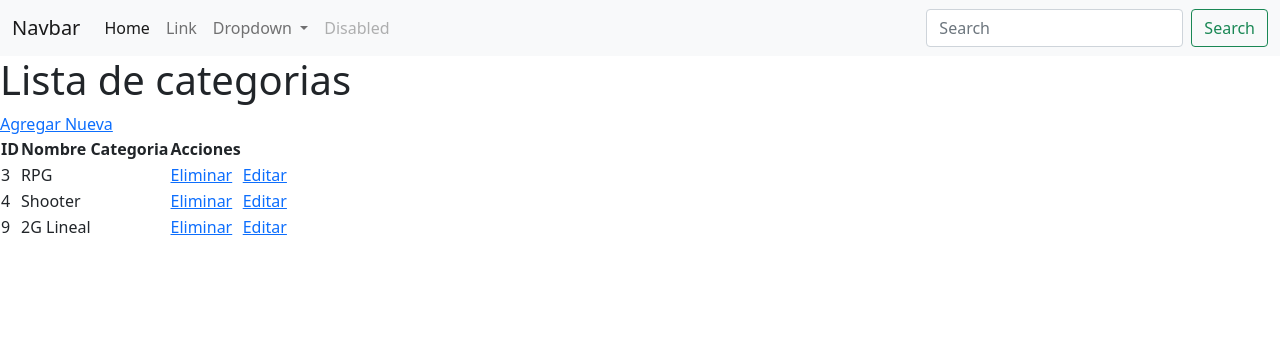
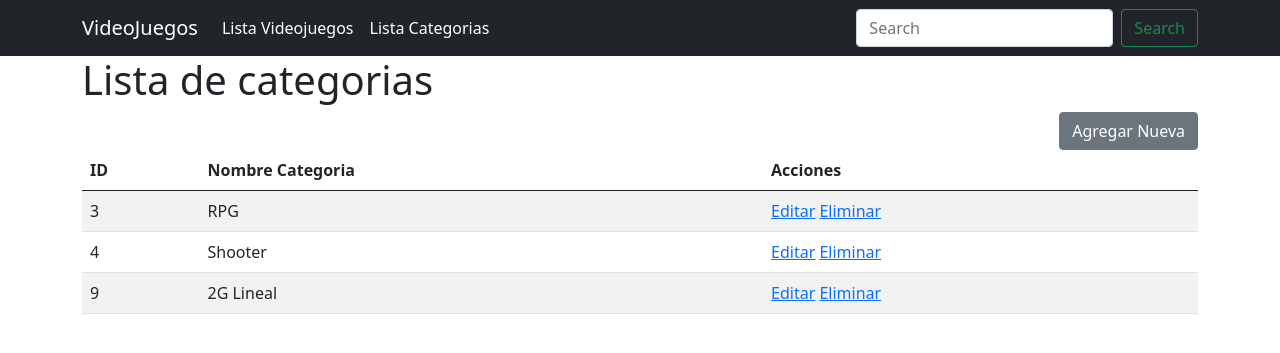
Before and after one commit to gerashdo/frameworksclass, a Django app: page /categorias/lista/ in a window 1280 px wide. Shown: the top 353 px of the page. Run offline with Django 3.2, Linux system fonts and the light colour scheme; data comes from the database, SQL or seed files in the repository; some libraries are stand-ins or nearby versions.

Commit message:
Agregado Bootstrap a juegos y categorias

```diff
--- a/videojuegos/videojuego/templates/base.html
+++ b/videojuegos/videojuego/templates/base.html
@@ -12,34 +12,33 @@
     </title>
 </head>
 <body>
-    <nav class="navbar navbar-expand-lg navbar-light bg-light">
-        <div class="container-fluid">
-          <a class="navbar-brand" href="#">Navbar</a>
+    <nav class="navbar navbar-expand-lg navbar-dark bg-dark">
+        <div class="container">
+          <a class="navbar-brand" href="{% url 'videojuego:lista_videojuegos' %}">VideoJuegos</a>
           <button class="navbar-toggler" type="button" data-bs-toggle="collapse" data-bs-target="#navbarSupportedContent" aria-controls="navbarSupportedContent" aria-expanded="false" aria-label="Toggle navigation">
             <span class="navbar-toggler-icon"></span>
           </button>
           <div class="collapse navbar-collapse" id="navbarSupportedContent">
             <ul class="navbar-nav me-auto mb-2 mb-lg-0">
               <li class="nav-item">
-                <a class="nav-link active" aria-current="page" href="#">Home</a>
+                <a class="nav-link active" aria-current="page" href="{% url 'videojuego:lista_videojuegos' %}">Lista Videojuegos</a>
               </li>
               <li class="nav-item">
-                <a class="nav-link" href="#">Link</a>
+                <a class="nav-link active" aria-current="page" href="{% url 'categoria:lista_categoria' %}">Lista Categorias</a>
               </li>
+              <!--
               <li class="nav-item dropdown">
                 <a class="nav-link dropdown-toggle" href="#" id="navbarDropdown" role="button" data-bs-toggle="dropdown" aria-expanded="false">
-                  Dropdown
+                  Opciones
                 </a>
-                <ul class="dropdown-menu" aria-labelledby="navbarDropdown">
-                  <li><a class="dropdown-item" href="#">Action</a></li>
-                  <li><a class="dropdown-item" href="#">Another action</a></li>
+                <ul class="dropdown-menu" aria-labelledby="navbarDropdownMenuLink">
+                  <li><a class="dropdown-item" href="#">Categorias</a></li>
+                  <li><a class="dropdown-item" href="#">Top 10</a></li>
                   <li><hr class="dropdown-divider"></li>
-                  <li><a class="dropdown-item" href="#">Something else here</a></li>
+                  <li><a class="dropdown-item" href="#">YouTube</a></li>
                 </ul>
               </li>
-              <li class="nav-item">
-                <a class="nav-link disabled" href="#" tabindex="-1" aria-disabled="true">Disabled</a>
-              </li>
+              -->
             </ul>
             <form class="d-flex">
               <input class="form-control me-2" type="search" placeholder="Search" aria-label="Search">
@@ -48,11 +47,16 @@
           </div>
         </div>
       </nav>
-    {% block contenido %}
 
-    {% endblock contenido %}
-    <script src="https://cdn.jsdelivr.net/npm/bootstrap@5.0.0-beta2/dist/js/bootstrap.bundle.min.js" integrity="sha384-b5kHyXgcpbZJO/tY9Ul7kGkf1S0CWuKcCD38l8YkeH8z8QjE0GmW1gYU5S9FOnJ0" crossorigin="anonymous"></script>
-    <script src="https://cdn.jsdelivr.net/npm/@popperjs/core@2.6.0/dist/umd/popper.min.js" integrity="sha384-KsvD1yqQ1/1+IA7gi3P0tyJcT3vR+NdBTt13hSJ2lnve8agRGXTTyNaBYmCR/Nwi" crossorigin="anonymous"></script>
-<script src="https://cdn.jsdelivr.net/npm/bootstrap@5.0.0-beta2/dist/js/bootstrap.min.js" integrity="sha384-nsg8ua9HAw1y0W1btsyWgBklPnCUAFLuTMS2G72MMONqmOymq585AcH49TLBQObG" crossorigin="anonymous"></script>
+    <div class="container">
+      {% block contenido %}
+
+      {% endblock contenido %}
+      <script src="https://cdn.jsdelivr.net/npm/bootstrap@5.0.0-beta2/dist/js/bootstrap.bundle.min.js" integrity="sha384-b5kHyXgcpbZJO/tY9Ul7kGkf1S0CWuKcCD38l8YkeH8z8QjE0GmW1gYU5S9FOnJ0" crossorigin="anonymous"></script>
+      <script src="https://cdn.jsdelivr.net/npm/@popperjs/core@2.6.0/dist/umd/popper.min.js" integrity="sha384-KsvD1yqQ1/1+IA7gi3P0tyJcT3vR+NdBTt13hSJ2lnve8agRGXTTyNaBYmCR/Nwi" crossorigin="anonymous"></script>
+      <script src="https://cdn.jsdelivr.net/npm/bootstrap@5.0.0-beta2/dist/js/bootstrap.min.js" integrity="sha384-nsg8ua9HAw1y0W1btsyWgBklPnCUAFLuTMS2G72MMONqmOymq585AcH49TLBQObG" crossorigin="anonymous"></script>
+      <script src="js/bootstrap.min.js" type="text/javascript"></script>
+      <script src="js/bootstrap.js" type="text/javascript"></script>
+    </div>
 </body>
 </html>
--- a/videojuegos/videojuego/templates/categorias/lista_categorias.html
+++ b/videojuegos/videojuego/templates/categorias/lista_categorias.html
@@ -6,8 +6,12 @@
 
 {% block contenido %}
     <h1>Lista de categorias</h1>
-    <a href="{% url 'categoria:nuevo_categoria' %}">Agregar Nueva</a>
-    <table>
+    <div class="d-grid gap-2 d-md-flex justify-content-md-end">
+        <a href="{% url 'categoria:nuevo_categoria' %}">
+            <button class="btn btn-secondary">Agregar Nueva</button>
+        </a>
+    </div>
+        <table class="table table-striped">
         <thead>
             <th>ID</th>
             <th>Nombre Categoria</th>
@@ -18,8 +22,10 @@
                 <tr>
                     <td>{{categoria.id}}</td>
                     <td>{{categoria.nombre}}</td>
-                    <td><a href="{% url 'categoria:eliminar_categoria' categoria.id %}">Eliminar</a></td>
-                    <td><a href="{% url 'categoria:editar_categoria' categoria.id %}">Editar</a></td>
+                    <td>
+                        <a href="{% url 'categoria:editar_categoria' categoria.id %}">Editar</a>
+                        <a href="{% url 'categoria:eliminar_categoria' categoria.id %}">Eliminar</a>
+                    </td>
                 </tr>
             {% endfor %}
         </tbody>
```
Also changed, not shown: videojuegos/videojuego/templates/categorias/form_categoria.html (+7 -5 lines), videojuegos/videojuego/templates/videojuego/videojuego_form.html (+7 -5 lines), videojuegos/videojuego/templates/videojuego/videojuego_list.html (+6 -2 lines).
